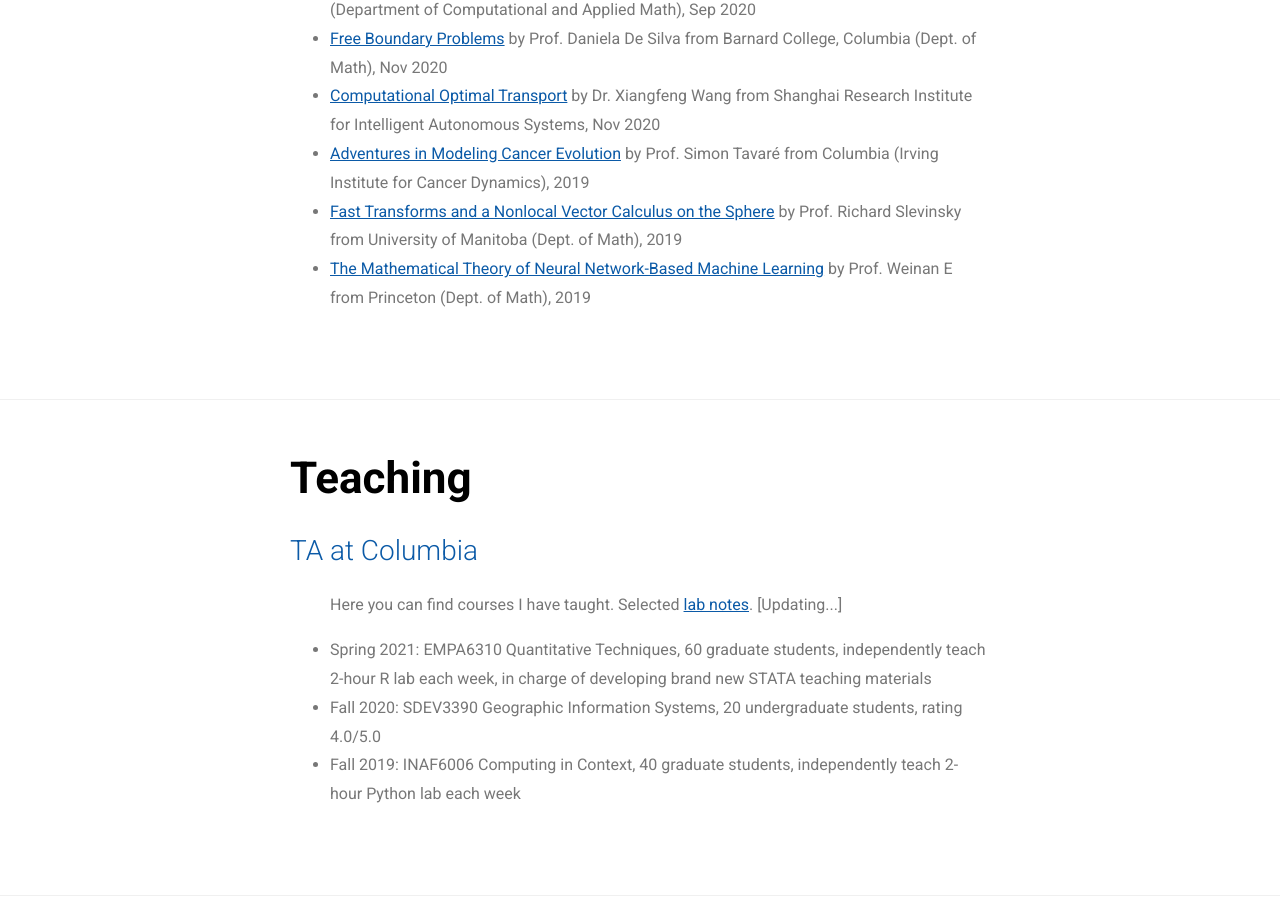
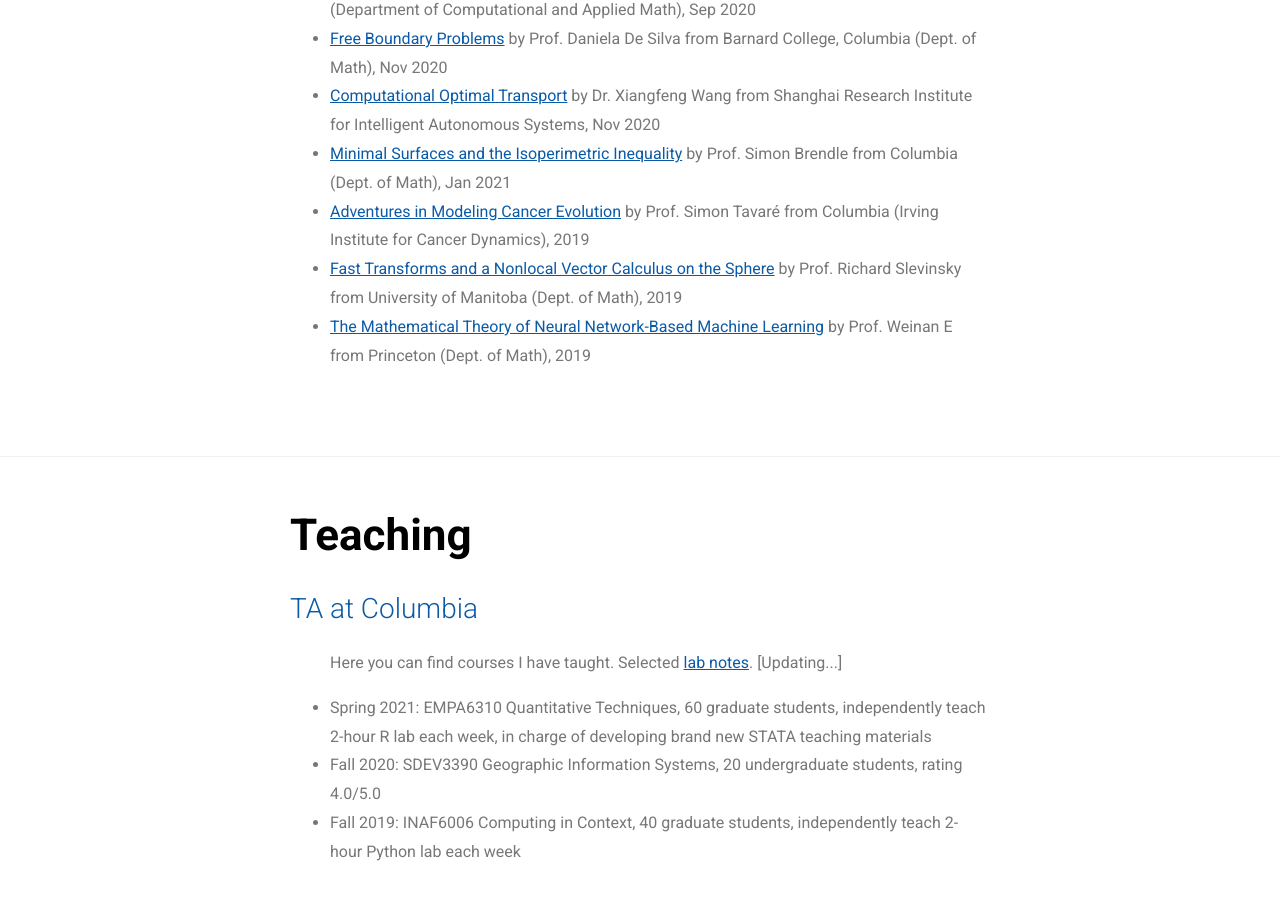
Before and after one commit to ylli18/ylli18.github.io, a plain HTML site: page index.html in a window 1280 px wide. Shown: the part 2418-3318 px from the top of the page. Drawn offline with Linux system fonts and the light colour scheme.

Commit message:
added simon's talk

```diff
--- a/index.html
+++ b/index.html
@@ -225,6 +225,8 @@
 
             <li><a href="/seminarnotes/20nov.pdf" target="blank" >Computational Optimal Transport</a> by Dr. Xiangfeng Wang from Shanghai Research Institute for Intelligent Autonomous Systems, Nov 2020
 
+            <li><a href="/seminarnotes/Brendle.pdf" target="blank" >Minimal Surfaces and the Isoperimetric Inequality</a> by Prof. Simon Brendle from Columbia (Dept. of Math), Jan 2021
+
             <li><a href="/seminarnotes/Tavare.pdf" target="blank" >Adventures in Modeling Cancer Evolution</a> by Prof. Simon Tavaré from Columbia (Irving Institute for Cancer Dynamics), 2019
             </li>
 
```
